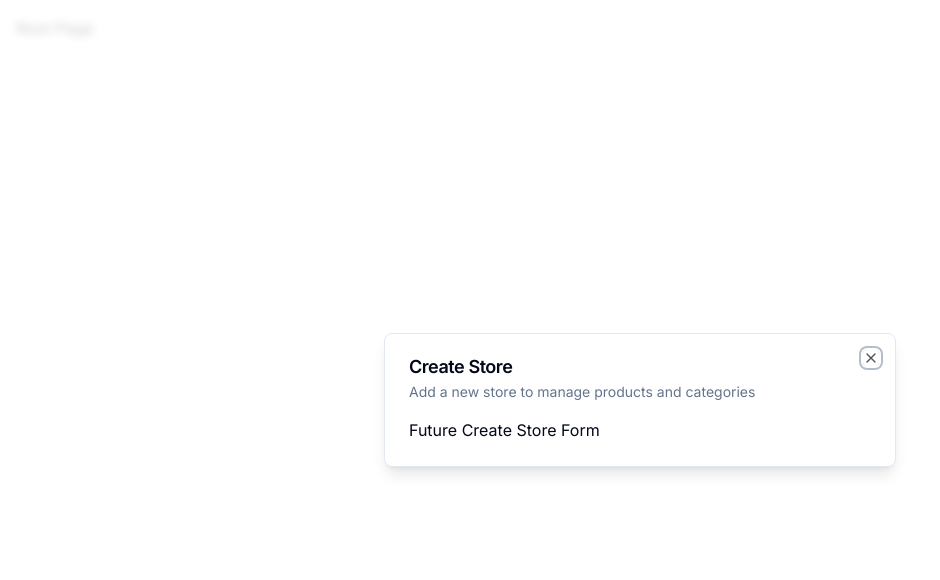
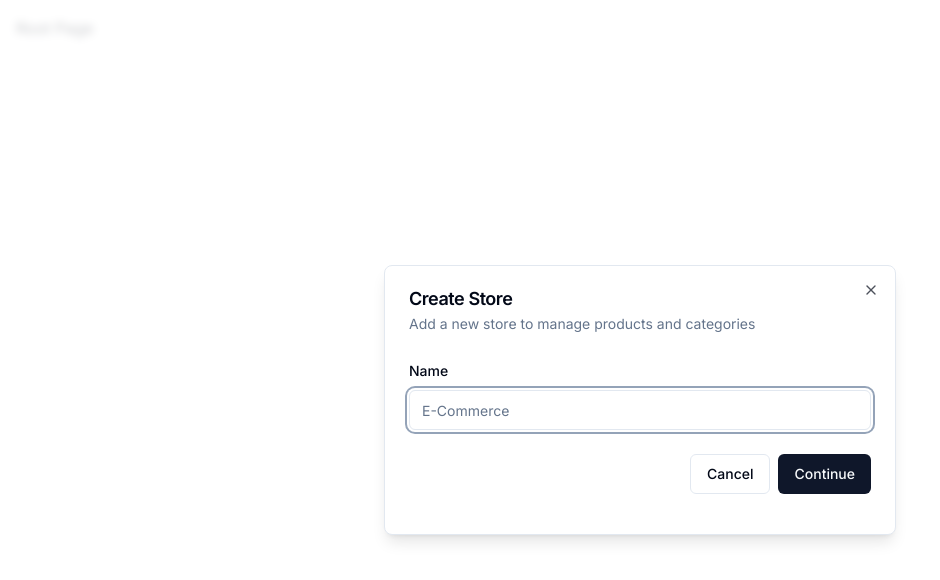
Before and after one commit to AlwanN01/E-Commerce-Admin, a Next.js app: page / in a window 1280 px wide. Shown: the top 580 px of the page, without its empty margins (0-940 px from the left). Built offline with nearby package versions, Linux system fonts and the light colour scheme.

Commit message:
add prisma

```diff
--- /dev/null
+++ b/app/api/stores/route.ts
@@ -0,0 +1,19 @@
+import { prisma } from '@/lib/prismadb'
+import { auth } from '@clerk/nextjs'
+import { NextResponse } from 'next/server'
+
+export async function POST(req: Request) {
+  try {
+    const { userId } = auth()
+    const { name } = await req.json()
+    if (!userId) return new NextResponse('Unauthorized', { status: 401 })
+    if (!name) return new NextResponse('Name is required', { status: 400 })
+    const store = await prisma.store.create({
+      data: { name, userId }
+    })
+    return NextResponse.json(store)
+  } catch (error) {
+    console.log('[STORE_POST]', error)
+    return new NextResponse('internal Error', { status: 500 })
+  }
+}
--- a/app/layout.tsx
+++ b/app/layout.tsx
@@ -3,6 +3,7 @@ import { Inter } from 'next/font/google'
 import ModalProvider from '@/providers/modal-provider'
 
 import './globals.css'
+import ToastProvider from '@/providers/toast-provider'
 
 const inter = Inter({ subsets: ['latin'] })
 
@@ -16,6 +17,7 @@ export default function RootLayout({ children }: { children: React.ReactNode })
     <ClerkProvider>
       <html lang='en'>
         <body className={inter.className}>
+          <ToastProvider />
           <ModalProvider />
           {children}
         </body>
--- a/components/modals/store-modal.tsx
+++ b/components/modals/store-modal.tsx
@@ -1,19 +1,75 @@
 'use client'
-import { type FC } from 'react'
+import { useState, type FC } from 'react'
+import { useForm } from 'react-hook-form'
+import { zodResolver } from '@hookform/resolvers/zod'
+import { z } from 'zod'
+import axios from 'axios'
 import { Modal } from '@/components/ui/modal'
 import { useStoreModal } from '@/hooks/useStoreModal'
+import { Form, FormControl, FormField, FormItem, FormLabel, FormMessage } from '@/components/ui/form'
+import { Input } from '@/components/ui/input'
+import { Button } from '@/components/ui/button'
+import { toast } from 'react-hot-toast'
 
+const formSchema = z.object({
+  name: z.string().min(1)
+})
+type Form = z.infer<typeof formSchema>
 interface Props {}
 
 const StoreModal: FC<Props> = ({}) => {
   const { isOpen, setIsOpen } = useStoreModal()
+  const [isLoading, setIsLoading] = useState(false)
+  const form = useForm<Form>({
+    resolver: zodResolver(formSchema),
+    defaultValues: { name: '' }
+  })
+  const onSubmit = async (values: Form) => {
+    try {
+      setIsLoading(true)
+      const res = await axios.post('/api/stores', values)
+      toast.success('Store Created')
+    } catch (error) {
+      toast.error('Something went wrong')
+    } finally {
+      setIsLoading(false)
+    }
+  }
   return (
     <Modal
       title='Create Store'
       description='Add a new store to manage products and categories'
       isOpen={isOpen}
       onClose={() => setIsOpen(false)}>
-      Future Create Store Form
+      <div>
+        <div className='space-y-4 py-2 pb-4'>
+          <Form {...form}>
+            <form onSubmit={form.handleSubmit(onSubmit)}>
+              <FormField
+                control={form.control}
+                name='name'
+                render={({ field }) => (
+                  <FormItem>
+                    <FormLabel>Name</FormLabel>
+                    <FormControl>
+                      <Input disabled={isLoading} placeholder='E-Commerce' {...field} />
+                    </FormControl>
+                    <FormMessage />
+                  </FormItem>
+                )}
+              />
+              <div className='flex w-full items-center justify-end space-x-2 pt-6'>
+                <Button disabled={isLoading} variant='outline' onClick={() => setIsOpen(false)}>
+                  Cancel
+                </Button>
+                <Button disabled={isLoading} type='submit'>
+                  Continue
+                </Button>
+              </div>
+            </form>
+          </Form>
+        </div>
+      </div>
     </Modal>
   )
 }
--- /dev/null
+++ b/lib/prismadb.ts
@@ -0,0 +1,9 @@
+import { PrismaClient } from '@prisma/client'
+
+const globalForPrisma = globalThis as unknown as {
+  prisma: PrismaClient | undefined
+}
+
+export const prisma = globalForPrisma.prisma ?? new PrismaClient()
+
+if (process.env.NODE_ENV !== 'production') globalForPrisma.prisma = prisma
--- a/package.json
+++ b/package.json
@@ -11,6 +11,7 @@
   "dependencies": {
     "@clerk/nextjs": "^4.21.12",
     "@hookform/resolvers": "^3.1.1",
+    "@prisma/client": "^4.16.1",
     "@radix-ui/react-dialog": "^1.0.4",
     "@radix-ui/react-label": "^2.0.2",
     "@radix-ui/react-slot": "^1.0.2",
@@ -18,6 +19,7 @@
     "@types/react": "18.2.14",
     "@types/react-dom": "18.2.6",
     "autoprefixer": "10.4.14",
+    "axios": "^1.4.0",
     "class-variance-authority": "^0.6.1",
     "clsx": "^1.2.1",
     "eslint": "8.43.0",
@@ -29,6 +31,7 @@
     "react": "18.2.0",
     "react-dom": "18.2.0",
     "react-hook-form": "^7.45.1",
+    "react-hot-toast": "^2.4.1",
     "tailwind-merge": "^1.13.2",
     "tailwindcss": "3.3.2",
     "tailwindcss-animate": "^1.0.6",
@@ -37,6 +40,7 @@
     "zustand": "^4.3.8"
   },
   "devDependencies": {
-    "prettier-plugin-tailwindcss": "^0.3.0"
+    "prettier-plugin-tailwindcss": "^0.3.0",
+    "prisma": "^4.16.1"
   }
 }
--- /dev/null
+++ b/providers/toast-provider.tsx
@@ -0,0 +1,11 @@
+'use client'
+import { Toaster } from 'react-hot-toast'
+import { type FC } from 'react'
+
+interface Props {}
+
+const ToastProvider: FC<Props> = ({}) => {
+  return <Toaster />
+}
+
+export default ToastProvider
```
Also changed, not shown: app/(auth)/sign-in/[[...sign-up]]/page.tsx (renamed from app/(auth)/(routes)/sign-in/[[...sign-up]]/page.tsx), app/(auth)/sign-up/[[...sign-up]]/page.tsx (renamed from app/(auth)/(routes)/sign-up/[[...sign-up]]/page.tsx), 2 other files (tests, documents, lock files or other folders).
